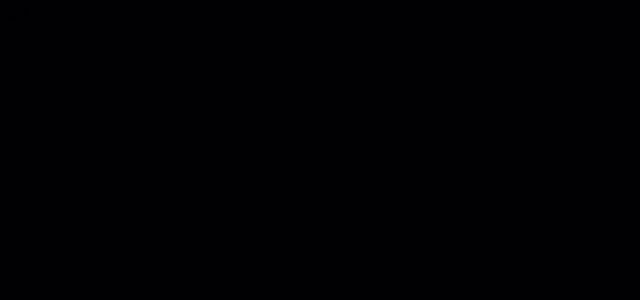
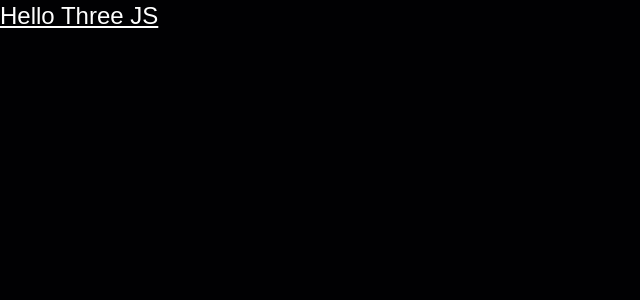
Before and after one commit to hameelhusnain/THREEJS, a React (Vite) app: page / in a window 1280 px wide. Shown: the top 300 px of the page, without its empty margins (0-640 px from the left). Built offline with nearby package versions, Linux system fonts and the light colour scheme; a web font is replaced by a local one.

Commit message:
changes lines

```diff
--- a/src/App.jsx
+++ b/src/App.jsx
@@ -2,7 +2,9 @@ import React from 'react'
 
 const App = () => {
   return (
-    <div>App</div>
+    <main className="max-w-7xl mx-auto">
+      <h1 className="text-2xl text-white underline">Hello Three JS</h1>
+    </main>
   )
 }
 
```
